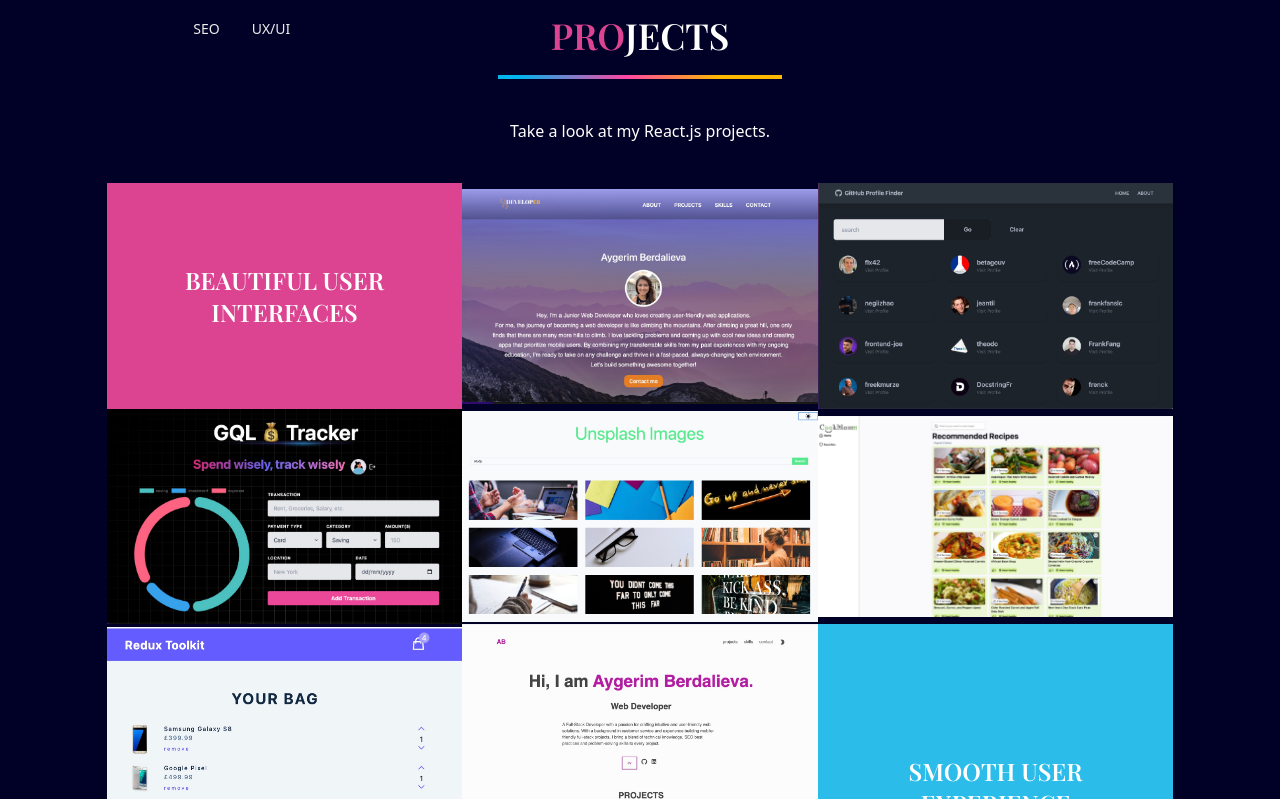
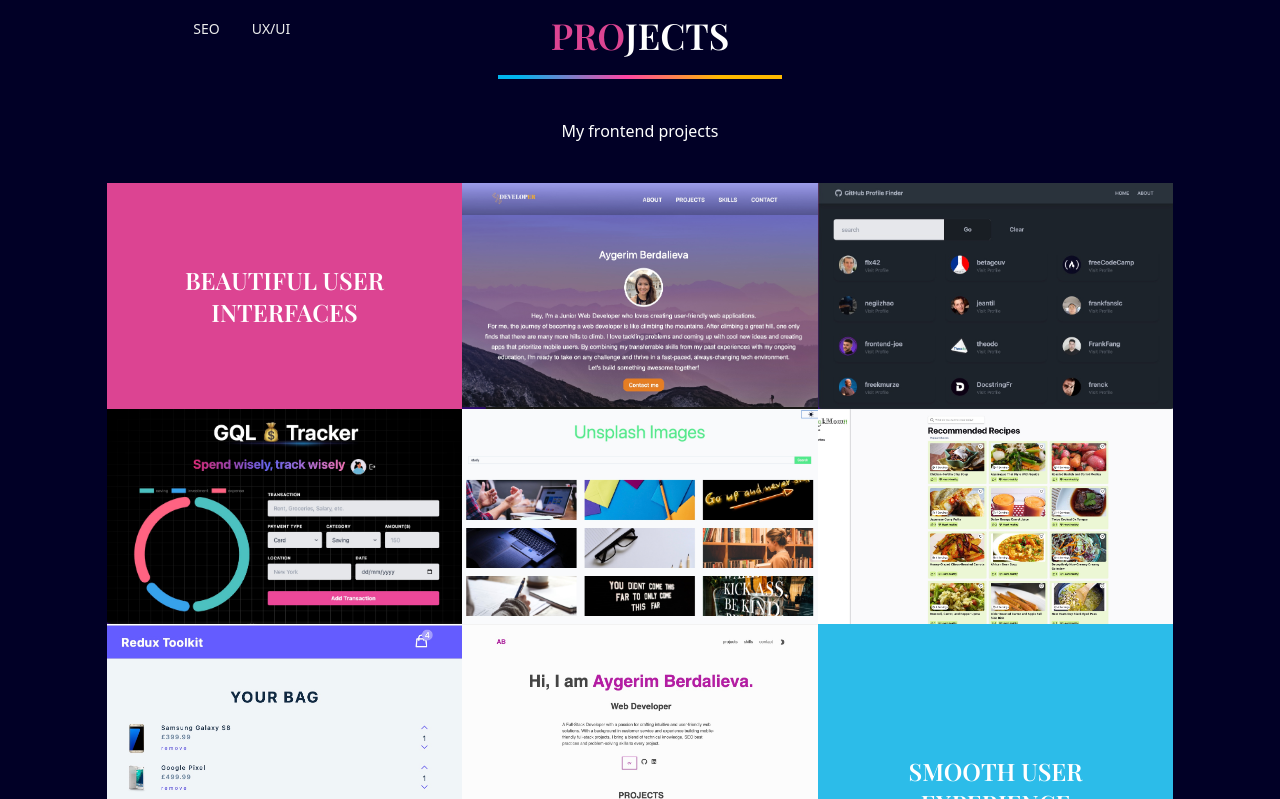
Before and after one commit to AnaraB/aberda-portfolio, a React (Vite) app: page / in a window 1280 px wide. Shown: the part 1781-2580 px from the top of the page. Built offline with nearby package versions, Linux system fonts and the light colour scheme.

Commit message:
projects section refactoring, overlay adjusted and project info added

```diff
--- /dev/null
+++ b/src/components/Project.jsx
@@ -0,0 +1,50 @@
+import { motion } from "framer-motion";
+
+const projectVariant = {
+  hidden: { opacity: 0, scale: 0.8 },
+  visible: { opacity: 1, scale: 1 },
+};
+
+
+const Project = ({ name, image, stack, sourceCode, livePreview }) => {
+  const overlayStyles = `absolute h-full w-full opacity-0 hover:opacity-90 transition duration-500
+    bg-grey z-30 flex flex-col justify-center items-center text-center p-16 text-deep-blue`;
+
+  return (
+    <motion.div variants={projectVariant} className="relative group">
+      {/* Image and Overlay */}
+      <div className="relative w-full h-full">
+        {/* Overlay (appears on hover) */}
+        <div
+          className={overlayStyles}
+        >
+          <h3 className="text-xl font-playfair mb-4">{name}</h3>
+
+          {/* Stack */}
+          <div className="flex flex-wrap justify-center mb-3">
+            {stack.map((tech, i) => (
+              <span key={i} className="bg-gray-300 text-xs text-gray-900 px-2 py-1 rounded-md mr-2 mb-2">
+                {tech}
+              </span>
+            ))}
+          </div>
+
+          {/* Links */}
+          <div className="flex space-x-4">
+            <a href={livePreview} target="_blank" rel="noopener noreferrer" className="text-blue hover:underline">
+              Live Preview
+            </a>
+            <a href={sourceCode} target="_blank" rel="noopener noreferrer" className="text-red hover:underline">
+              Source Code
+            </a>
+          </div>
+        </div>
+
+        {/* Project Image */}
+        <img src={image} alt={name} className="w-full h-full object-cover" />
+      </div>
+    </motion.div>
+  );
+};
+
+export default Project
--- a/src/portfolio.js
+++ b/src/portfolio.js
@@ -8,13 +8,13 @@ import fullStackPort from "./assets/full-stack-portfolio.jpeg";
 
 export const projects = [
   {
-    name: "Company Directory",
+    name: "Bootcamp Portfolio",
     image: reactPortfolio,
     description:
-      "A mobile-first, full-stack application to maintain a company personnel database",
-    stack: ["JavaScript", "PHP", "MySQL", "Bootstrap", "XAMPP"],
-    sourceCode: "https://github.com/AnaraB/companydirectory",
-    livePreview: "https://companydirectory.anara-berdalieva.co.uk/",
+      "Frontend project completed during edX bootcamp programm",
+    stack: ["JavaScript","CSS3", "Tailwind CSS", "React"],
+    sourceCode: "https://github.com/AnaraB/portfolio",
+    livePreview: "https://anara-berdalieva.co.uk/",
   },
   {
     name: "GitHub Profile Finder",
@@ -45,7 +45,7 @@ export const projects = [
     name: "LIFYA Dashboard",
     image: imgGenerator,
     description:
-      "Vendor dashboard for the LIFYA marketplace during a 6-month internship. Showcased expertise in TypeScript, GraphQL, and full-stack architecture. Configured the MERN stack, user auth implementation, fetched data from Shopify API, implemented role-based access control. Note: The application is in development. The repository is private. ",
+      "full-stack architecture. Configured the MERN stack, user auth implementation, fetched data from Shopify API, implemented role-based access control. Note: The application is in development. The repository is private. ",
     stack: [
       "MERN",
       "TypeScript",
@@ -91,7 +91,7 @@ export const projects = [
     name: "LIFYA Dashboard1",
     image: fullStackPort,
     description:
-      "Vendor dashboard for the LIFYA marketplace during a 6-month internship. Showcased expertise in TypeScript, GraphQL, and full-stack architecture. Configured the MERN stack, user auth implementation, fetched data from Shopify API, implemented role-based access control. Note: The application is in development. The repository is private. ",
+      "Vendor dashboard for the LIFYA marketplace. The repository is private. ",
     stack: [
       "MERN",
       "TypeScript",
--- a/src/scenes/Projects.jsx
+++ b/src/scenes/Projects.jsx
@@ -1,6 +1,7 @@
-//import LineGradient from "../components/LineGradient";
+
 import { motion } from "framer-motion";
 import { projects } from "../portfolio";
+import Project from "../components/Project";
 
 const container = {
   hidden: {},
@@ -11,34 +12,9 @@ const container = {
   },
 };
 
-const projectVariant = {
-  hidden: { opacity: 0, scale: 0.8 },
-  visible: { opacity: 1, scale: 1 },
-};
-
-const Project = ({ name, image }) => {
-  const overlayStyles = `absolute h-full w-full opacity-0 hover:opacity-90 transition duration-500
-    bg-grey z-30 flex flex-col justify-center items-center text-center p-16 text-deep-blue`;
-  // const projectTitle = name.split(" ").join("-").toLowerCase();
-
-  return (
-    <motion.div variants={projectVariant} className="relative">
-      <div className="w-full h-full flex items-center justify-center">
-        <div className={overlayStyles}>
-          <p className="text-2xl font-playfair">{name}</p>
-          <p className="mt-7">
-            Take a look at my projects that were build with React.js and Node.js
-          </p>
-        </div>
-        <img src={image} alt={name} />
-      </div>
-    </motion.div>
-  );
-};
 
 const Projects = () => {
   return (
-
     <section id="projects" className="pt-48 pb-48">
       {/* HEADINGS */}
       <motion.div
@@ -54,17 +30,14 @@ const Projects = () => {
       >
         <div>
           <p className="font-playfair font-semibold text-4xl">
-
             <span className="text-red">PRO</span>JECTS
           </p>
           <div className="flex justify-center mt-5">
             <div className="h-1 w-2/3 bg-gradient-rainbow"></div>
-            {/* <LineGradient width="w-2/3" /> */}
           </div>
         </div>
-        <p className="mt-10 mb-10">
-         Take a look at my React.js projects.
-        </p>
+
+        <p className="mt-10 mb-10">My frontend projects</p>
       </motion.div>
 
       {/* PROJECTS */}
@@ -81,9 +54,15 @@ const Projects = () => {
             BEAUTIFUL USER INTERFACES
           </div>
 
-          {/* Dynamically Render Projects */}
           {projects.map((project, index) => (
-            <Project key={index} title={project.name} image={project.image} />
+            <Project
+              key={index}
+              name={project.name}
+              image={project.image}
+              stack={project.stack}
+              sourceCode={project.sourceCode}
+              livePreview={project.livePreview}
+            />
           ))}
 
           {/* ROW 3 - Static Content */}
```
